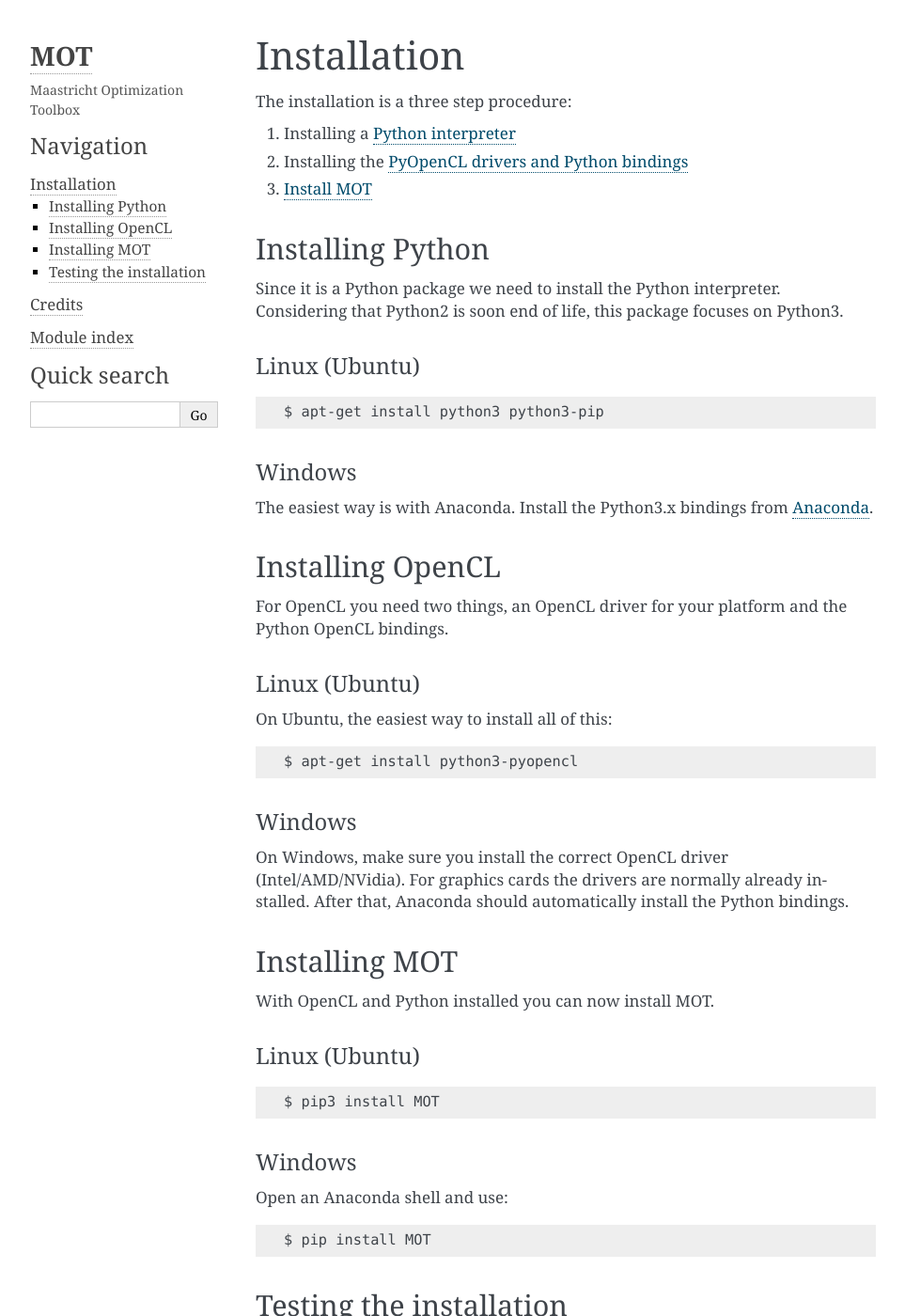
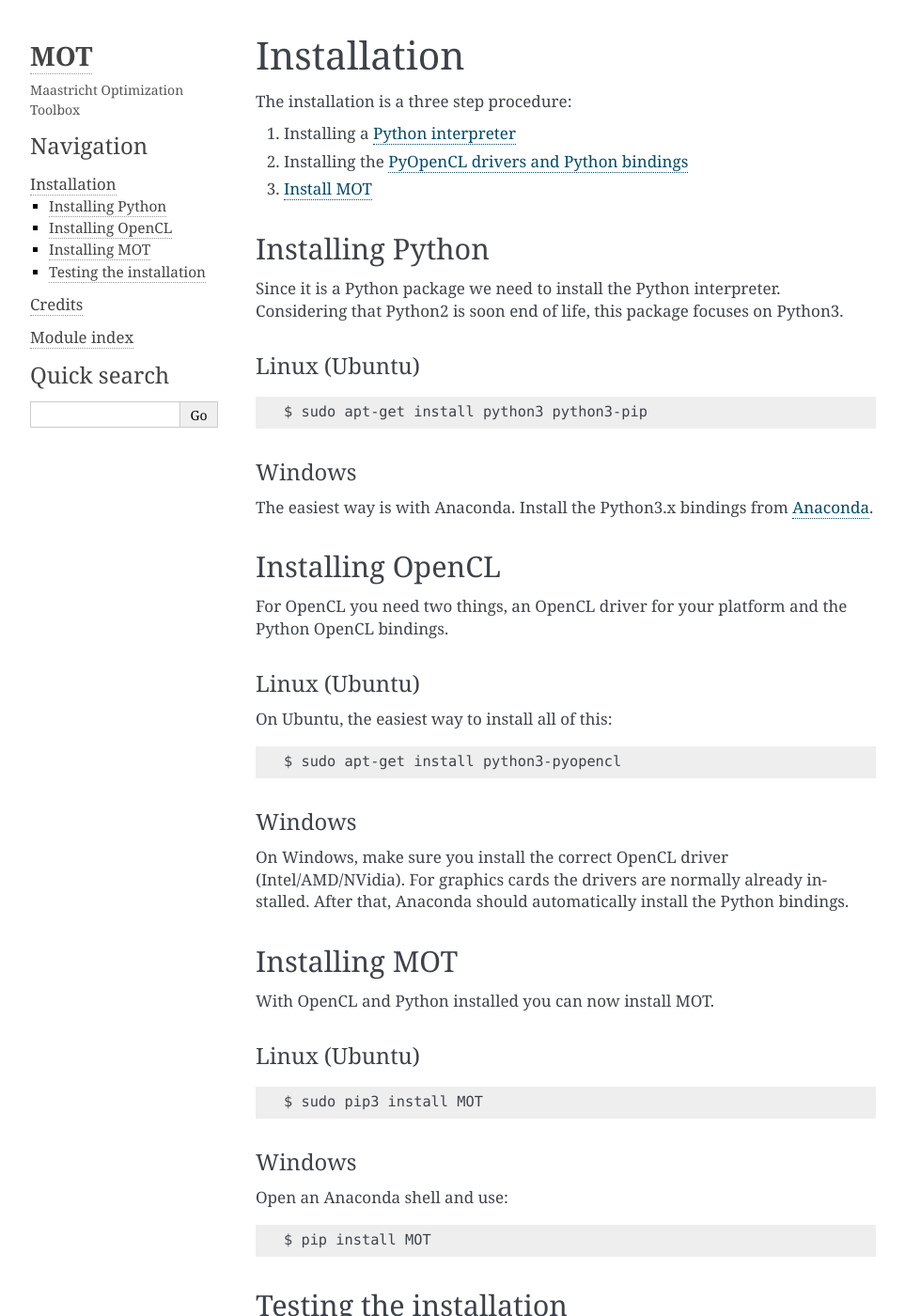
Before and after one commit to robbert-harms/MOT, a Sphinx documentation site: the page built from docs/install.rst, in a window 1280 px wide and 1400 px high. Shown: the whole window at 94% size, without its empty margins (148-1111 px from the left). Built offline with Sphinx 7.4.7, drawn with Linux system fonts in a browser that asks for light colours.

Commit message:
Adds sudo to the installation commands

```diff
--- a/README.rst
+++ b/README.rst
@@ -17,8 +17,8 @@
 
 **Linux (Ubuntu)**
 
-* ``apt-get install python3 python3-pip python3-pyopencl``
-* ``pip3 install MOT``
+* ``sudo apt-get install python3 python3-pip python3-pyopencl``
+* ``sudo pip3 install MOT``
 
 
 **Windows**
--- a/docs/install.rst
+++ b/docs/install.rst
@@ -20,7 +20,7 @@
 
 .. code-block:: bash
 
-    $ apt-get install python3 python3-pip
+    $ sudo apt-get install python3 python3-pip
 
 
 Windows
@@ -40,7 +40,7 @@
 
 .. code-block:: bash
 
-    $ apt-get install python3-pyopencl
+    $ sudo apt-get install python3-pyopencl
 
 
 Windows
@@ -59,7 +59,7 @@
 
 .. code-block:: bash
 
-    $ pip3 install MOT
+    $ sudo pip3 install MOT
 
 
 Windows
```
